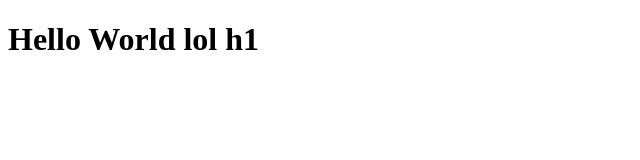
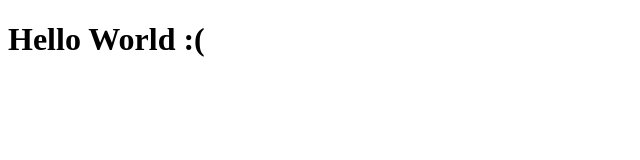
Before and after one commit to amitrubin/coursera-test, a plain HTML site: page site/index.html in a window 1280 px wide. Shown: the whole page, without its empty margins (0-640 px from the left). Drawn offline with Linux system fonts and the light colour scheme.

Commit message:
Small addition to out page content

```diff
--- a/site/index.html
+++ b/site/index.html
@@ -5,6 +5,6 @@
 	<title>Hello World lol</title>
 </head>
 <body>
-<h1>Hello World lol h1</h1>
+<h1>Hello World :(</h1>
 </body>
 </html>
```
